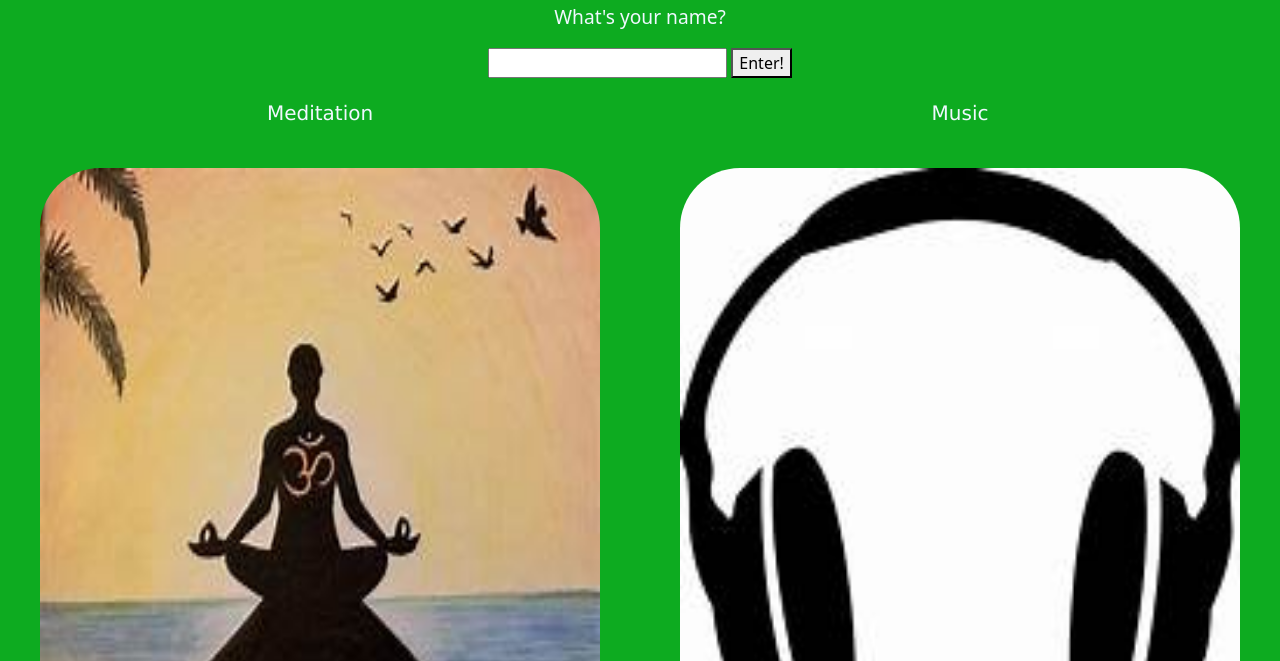
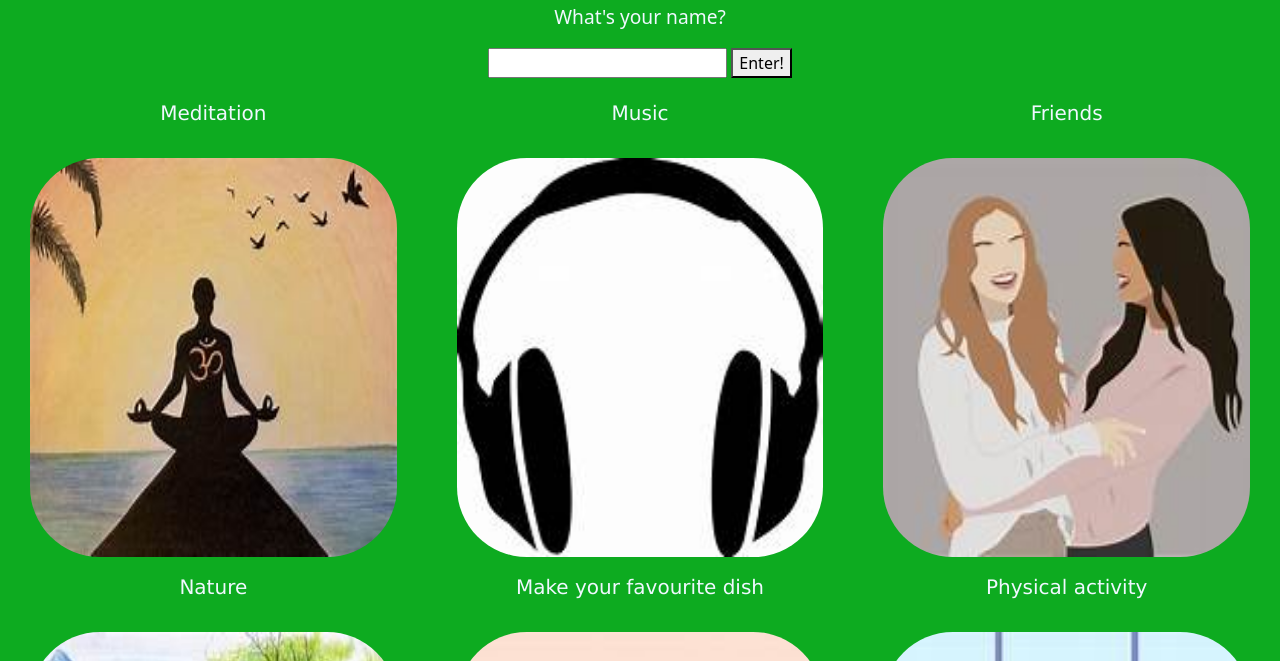
Before and after one commit to daisysquires/Relax-Website, a plain HTML site: page index.html in a window 1280 px wide. Shown: the part 139-800 px from the top of the page. Drawn offline with nearby package versions, Linux system fonts and the light colour scheme.

Commit message:
Add files via upload

```diff
--- a/style.css
+++ b/style.css
@@ -74,52 +74,24 @@ li a:hover {
     margin: 20px;
 }
 
-/* .relax-img {
-    border-radius: 8px;
-    max-width: 100%;
-    height: auto;
-    display: block;
-    margin-left: auto;
-    margin-right: auto;
-    width: 50%;
-    padding: 60px;
-} */
-
-/* * {
-    box-sizing: border-box;
-}
 
 .flex-container {
     display: flex;
     flex-wrap: wrap;
-}
 
-.flex-item img {
-    width: 100%;
-    height: auto;
-}
-
-.flex-item {
-    opacity: 0.8;
-    padding: 0 5px;
-    width: 100%
-} */
-
-.flex-container {
-    display: flex;
-    flex-wrap: wrap;
 }
 
 .flex-item {
     position: relative;
     width: 50%;
+    padding-bottom: 15px;
 }
 
 .image {
     display: block;
     width: 100%;
     height: 100%;
-    padding: 40px;
+    padding: 30px;
     border-radius: 100px;
 }
 
@@ -152,9 +124,33 @@ li a:hover {
 }
 
 .desc {
-    padding: 0px;
+    padding: 0;
     color: aliceblue;
     font-family: 'Lucida Sans', 'Lucida Sans Regular', 'Lucida Grande', 'Lucida Sans Unicode', Geneva, Verdana, sans-serif;
     text-align: center;
     font-size: 20px;
 }
+
+
+/* smaller screens*/
+
+@media only screen and (min-width:768px){
+    .flex-item{
+        width: 50%;
+    }
+}
+
+/*medium screens*/
+
+@media only screen and (min-width: 992px) {
+    .flex-item {
+        width: calc(100% / 3);
+    }
+}
+
+/*larger screens*/
+@media only screen and (min-width: 1200px) {
+    .flex-item {
+        width: calc(100% / 3);
+    }
+}
```
